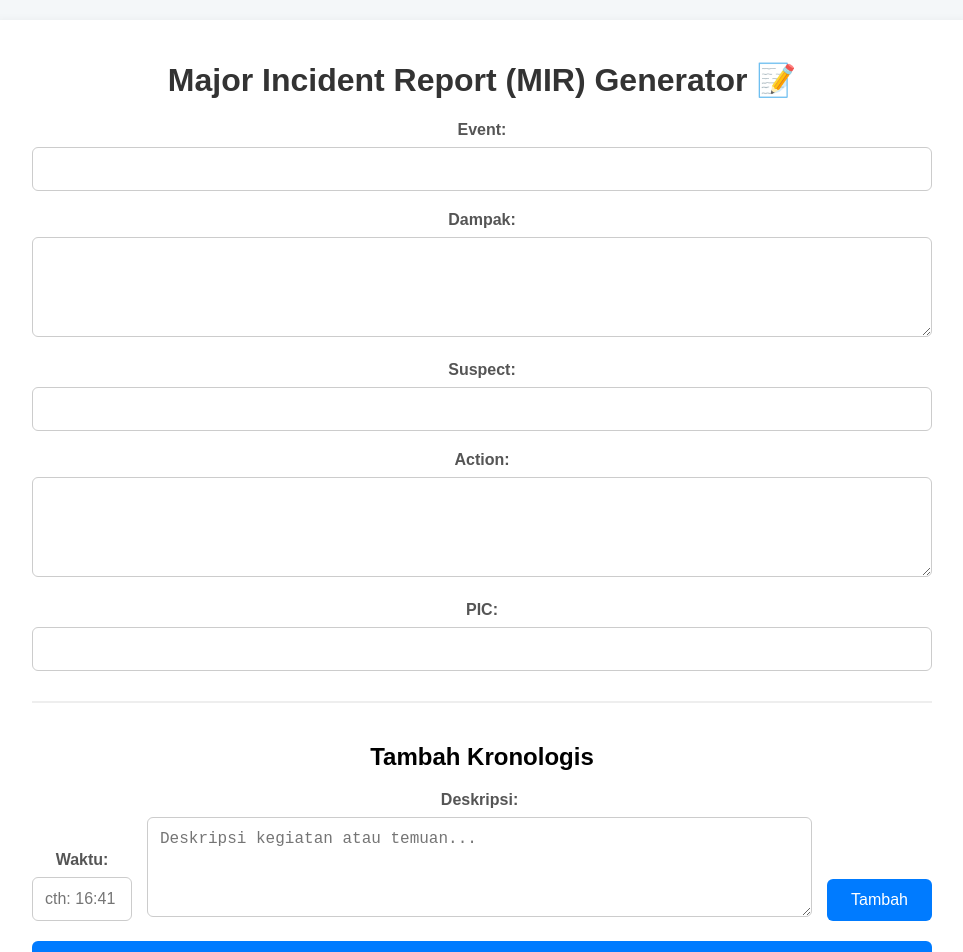
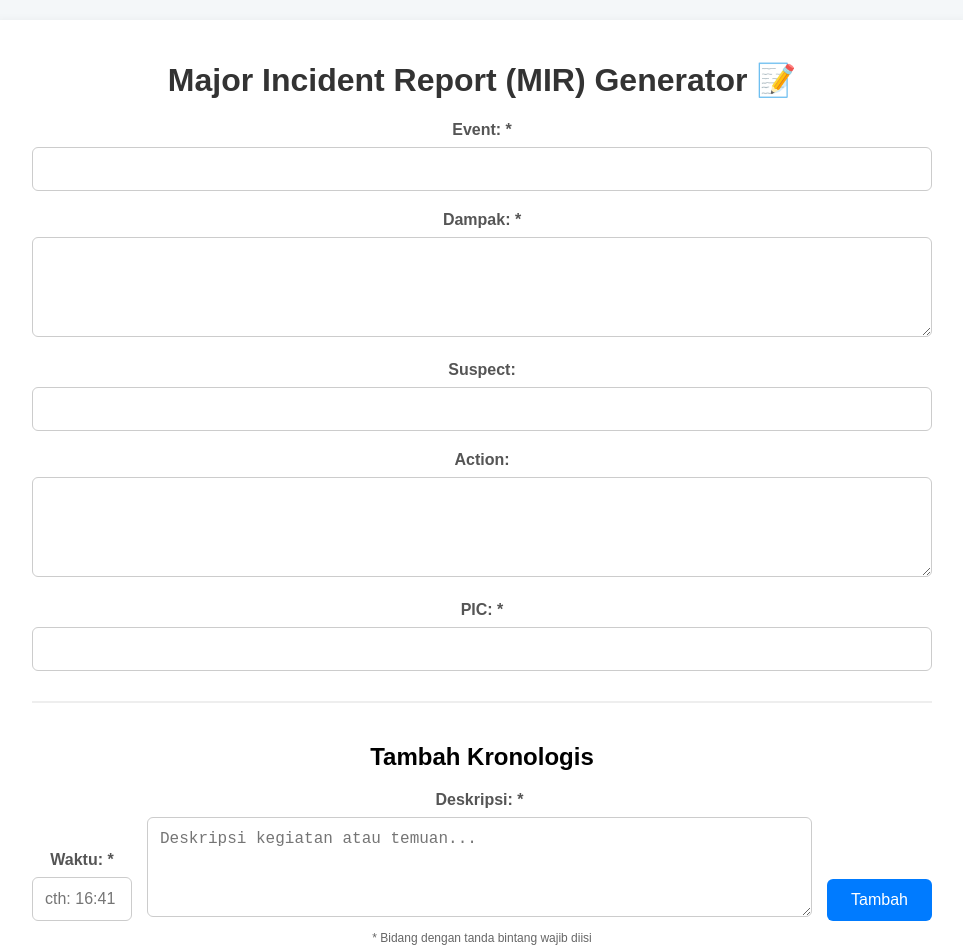
Before and after one commit to bostang/mir-app, a React (Create React App) app: page / in a window 1280 px wide. Shown: the part 20-972 px from the top of the page, without its empty margins (158-1121 px from the left). Built offline with nearby package versions, Linux system fonts and the light colour scheme.

Commit message:
+v2️⃣ : Input validation untuk memastikan field timestamp sesuai format dan tidak kosong

```diff
--- a/src/components/Form.css
+++ b/src/components/Form.css
@@ -82,3 +82,19 @@ button:hover {
 .timeline-input-group .description-input {
   flex: 3;
 }
+
+/* Styling untuk pesan error */
+.error-message {
+  color: #d9534f; /* Warna merah yang lebih tua */
+  font-size: 13px; /* Ukuran font lebih kecil */
+  margin-top: 5px;
+}
+
+/* Styling untuk keterangan field wajib diisi */
+.required-note {
+  font-size: 12px;
+  color: #666;
+  text-align: center;
+  margin-top: 10px; /* Sesuaikan margin untuk posisi yang pas */
+  margin-bottom: 20px;
+}
--- a/src/components/IncidentForm.js
+++ b/src/components/IncidentForm.js
@@ -3,7 +3,7 @@ import Timeline from './Timeline';
 import './Form.css';
 
 const IncidentForm = () => {
-  // State untuk menyimpan data form
+  // State untuk data form dan error
   const [formData, setFormData] = useState({
     event: '',
     impact: '',
@@ -11,43 +11,91 @@ const IncidentForm = () => {
     action: '',
     pic: '',
   });
+  const [formErrors, setFormErrors] = useState({});
 
-  // State untuk menyimpan data timeline
+  // State untuk data timeline dan error
   const [timelineData, setTimelineData] = useState([]);
   const [newTimelineItem, setNewTimelineItem] = useState({
     timestamp: '',
     description: '',
   });
+  const [timelineErrors, setTimelineErrors] = useState({});
 
   // Handler untuk input form utama
   const handleInputChange = (e) => {
     const { name, value } = e.target;
     setFormData({ ...formData, [name]: value });
+    // Hapus error saat user mulai mengetik
+    setFormErrors({ ...formErrors, [name]: '' });
   };
 
   // Handler untuk input timeline baru
   const handleTimelineChange = (e) => {
     const { name, value } = e.target;
     setNewTimelineItem({ ...newTimelineItem, [name]: value });
+    // Hapus error saat user mulai mengetik
+    setTimelineErrors({ ...timelineErrors, [name]: '' });
+  };
+
+  // Logika validasi untuk form utama
+  const validateForm = () => {
+    const errors = {};
+    if (!formData.event.trim()) {
+      errors.event = 'Event tidak boleh kosong';
+    }
+    if (!formData.impact.trim()) {
+      errors.impact = 'Dampak tidak boleh kosong';
+    }
+    if (!formData.pic.trim()) {
+      errors.pic = 'PIC tidak boleh kosong';
+    }
+    return errors;
+  };
+
+  // Logika validasi untuk item timeline baru
+  const validateTimelineItem = () => {
+    const errors = {};
+    if (!newTimelineItem.timestamp.trim()) {
+      errors.timestamp = 'Waktu tidak boleh kosong';
+    }
+    if (!/^\d{2}:\d{2}$/.test(newTimelineItem.timestamp.trim())) {
+      errors.timestamp = 'Format waktu harus HH:MM (cth: 16:41)';
+    }
+    if (!newTimelineItem.description.trim()) {
+      errors.description = 'Deskripsi tidak boleh kosong';
+    }
+    return errors;
   };
 
   // Handler saat tombol 'Tambah Timeline' diklik
   const handleAddTimeline = () => {
-    if (newTimelineItem.timestamp && newTimelineItem.description) {
+    const errors = validateTimelineItem();
+    if (Object.keys(errors).length === 0) {
       setTimelineData([...timelineData, newTimelineItem]);
       setNewTimelineItem({ timestamp: '', description: '' }); // Reset input
+      setTimelineErrors({}); // Reset error
+    } else {
+      setTimelineErrors(errors);
     }
   };
 
   // Handler saat form disubmit
   const handleSubmit = (e) => {
     e.preventDefault();
+    const errors = validateForm();
+    if (Object.keys(errors).length === 0) {
+      // Jika tidak ada error, data bisa dikirim ke backend
       const finalReport = {
         ...formData,
         timeline: timelineData,
       };
       console.log('Final Report:', finalReport);
       alert('Laporan berhasil dibuat! Cek console untuk melihat datanya.');
+    } else {
+      // Jika ada error, tampilkan pesan error
+      setFormErrors(errors);
+      alert('Terdapat data yang belum diisi dengan benar. Mohon periksa kembali.');
+    }
   };
 
     return (
@@ -56,7 +104,7 @@ const IncidentForm = () => {
         <form onSubmit={handleSubmit}>
         {/* Form untuk Event */}
         <div className="form-group">
-          <label htmlFor="event">Event:</label>
+            <label htmlFor="event">Event: *</label>
             <input
             type="text"
             id="event"
@@ -64,17 +112,19 @@ const IncidentForm = () => {
             value={formData.event}
             onChange={handleInputChange}
             />
+            {formErrors.event && <p className="error-message">⚠️ {formErrors.event}</p>}
         </div>
 
         {/* Form untuk Dampak */}
         <div className="form-group">
-          <label htmlFor="impact">Dampak:</label>
+            <label htmlFor="impact">Dampak: *</label>
             <textarea
             id="impact"
             name="impact"
             value={formData.impact}
             onChange={handleInputChange}
             ></textarea>
+            {formErrors.impact && <p className="error-message">⚠️ {formErrors.impact}</p>}
         </div>
 
         {/* Form untuk Suspect */}
@@ -102,7 +152,7 @@ const IncidentForm = () => {
 
         {/* Form untuk PIC */}
         <div className="form-group">
-          <label htmlFor="pic">PIC:</label>
+            <label htmlFor="pic">PIC: *</label>
             <input
             type="text"
             id="pic"
@@ -110,6 +160,7 @@ const IncidentForm = () => {
             value={formData.pic}
             onChange={handleInputChange}
             />
+            {formErrors.pic && <p className="error-message">⚠️ {formErrors.pic}</p>}
         </div>
 
         {/* --- Bagian Timeline --- */}
@@ -117,7 +168,7 @@ const IncidentForm = () => {
             <h2>Tambah Kronologis</h2>
             <div className="timeline-input-group">
             <div className="form-group time-input">
-              <label htmlFor="timestamp">Waktu:</label>
+                <label htmlFor="timestamp">Waktu: *</label>
                 <input
                 type="text"
                 id="timestamp"
@@ -126,9 +177,10 @@ const IncidentForm = () => {
                 value={newTimelineItem.timestamp}
                 onChange={handleTimelineChange}
                 />
+                {timelineErrors.timestamp && <p className="error-message">⏰ {timelineErrors.timestamp}</p>}
             </div>
             <div className="form-group description-input">
-              <label htmlFor="description">Deskripsi:</label>
+                <label htmlFor="description">Deskripsi: *</label>
                 <textarea
                 id="description"
                 name="description"
@@ -136,6 +188,7 @@ const IncidentForm = () => {
                 value={newTimelineItem.description}
                 onChange={handleTimelineChange}
                 ></textarea>
+                {timelineErrors.description && <p className="error-message">✍️ {timelineErrors.description}</p>}
             </div>
             <button type="button" onClick={handleAddTimeline}>
                 Tambah
@@ -145,6 +198,9 @@ const IncidentForm = () => {
 
         {/* Tampilkan timeline yang sudah ditambahkan */}
         {timelineData.length > 0 && <Timeline timelineData={timelineData} />}
+
+        {/* Tambahkan keterangan ini di sini */}
+        <p className="required-note">* Bidang dengan tanda bintang wajib diisi</p>
 
         {/* Tombol Submit Utama */}
         <button type="submit" className="submit-button">
```
Also changed, not shown: 2 other files (tests, documents, lock files or other folders). Lines whose indentation alone changed are shown as unchanged.
